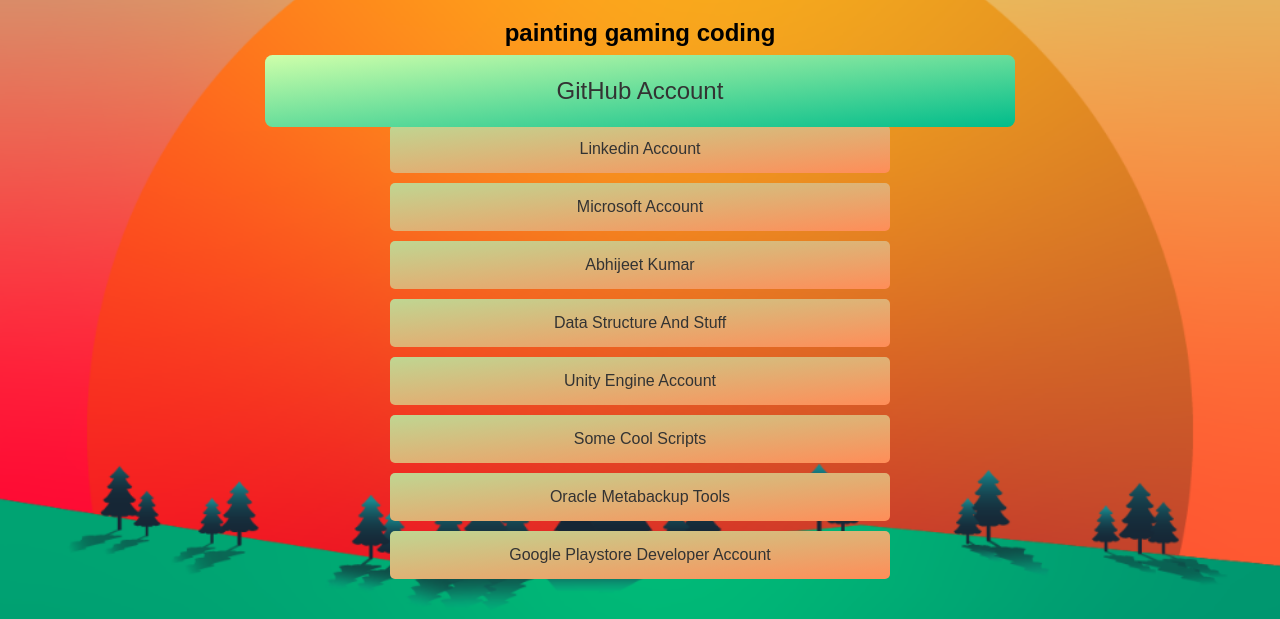
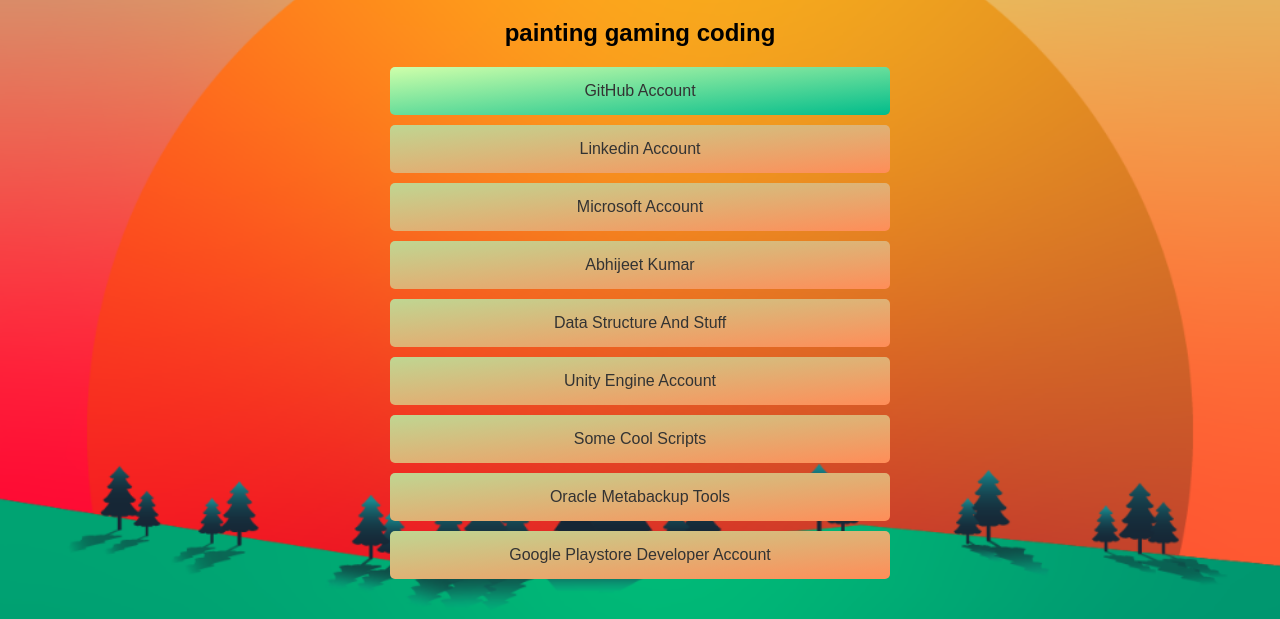
Before and after one commit to abhijeetgitbook/abhijeetgitbook.github.io, a plain HTML site: page index.html in a window 1280 px wide. In both pictures the pointer is over the link "GitHub Account". Shown: the part 265-884 px from the top of the page. Drawn offline with nearby package versions, Linux system fonts and the light colour scheme.

Commit message:
Update index.html hover scale

```diff
--- a/index.html
+++ b/index.html
@@ -60,9 +60,9 @@
 
     .link:hover {
       background: linear-gradient(to bottom right, #cfffaa, #00bc8b);
-      -ms-transform: scale(1.5); /* IE 9 */
-      -webkit-transform: scale(1.5); /* Safari 3-8 */
-      transform: scale(1.5);
+      -ms-transform: scale(1); /* IE 9 */
+      -webkit-transform: scale(1); /* Safari 3-8 */
+      transform: scale(1);
 }
 
     @media (min-width: 1200px) {
```
